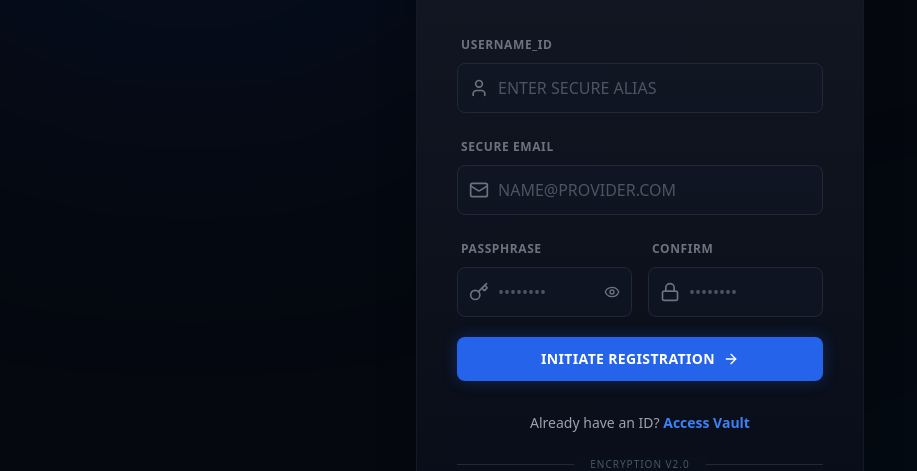
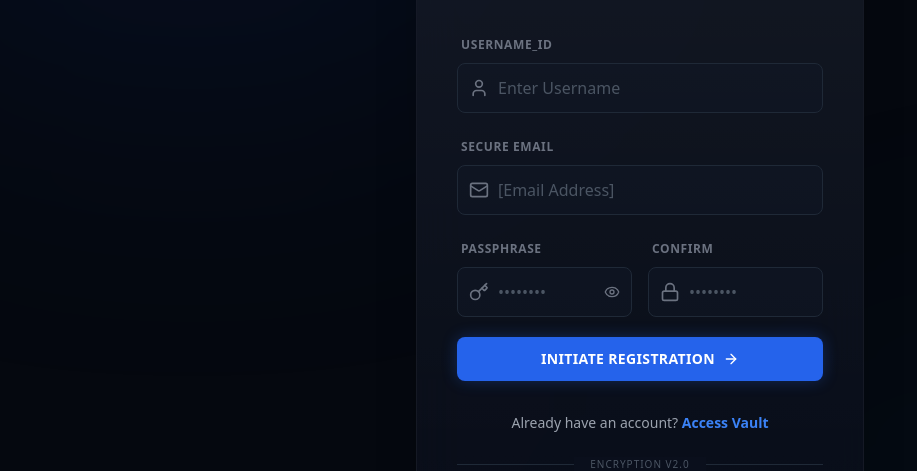
Before and after one commit to Noraku-afk/anonfs, a React (Vite) app in the folder frontend/: page /register in a window 1280 px wide. Shown: the part 198-669 px from the top of the page, without its empty margins (0-917 px from the left). Built offline with nearby package versions, Linux system fonts and the light colour scheme; no server answers.

Commit message:
Update registration page placeholders and labels

```diff
--- a/frontend/src/pages/Register.jsx
+++ b/frontend/src/pages/Register.jsx
@@ -87,7 +87,7 @@ const Register = () => {
                             <Input
                                 icon={User}
                                 type="text"
-                                placeholder="ENTER SECURE ALIAS"
+                                placeholder="Enter Username"
                                 value={formData.username}
                                 onChange={(e) => setFormData({ ...formData, username: e.target.value })}
                                 required
@@ -99,7 +99,7 @@ const Register = () => {
                             <Input
                                 icon={Mail}
                                 type="email"
-                                placeholder="NAME@PROVIDER.COM"
+                                placeholder="[Email Address]"
                                 value={formData.email}
                                 onChange={(e) => setFormData({ ...formData, email: e.target.value })}
                                 required
@@ -148,7 +148,7 @@ const Register = () => {
 
                     <div className="mt-8 text-center space-y-6">
                         <p className="text-sm text-gray-400">
-                            Already have an ID?{' '}
+                            Already have an account?{' '}
                             <Link to="/login" className="text-blue-500 hover:text-blue-400 font-semibold transition-colors">
                                 Access Vault
                             </Link>
```
